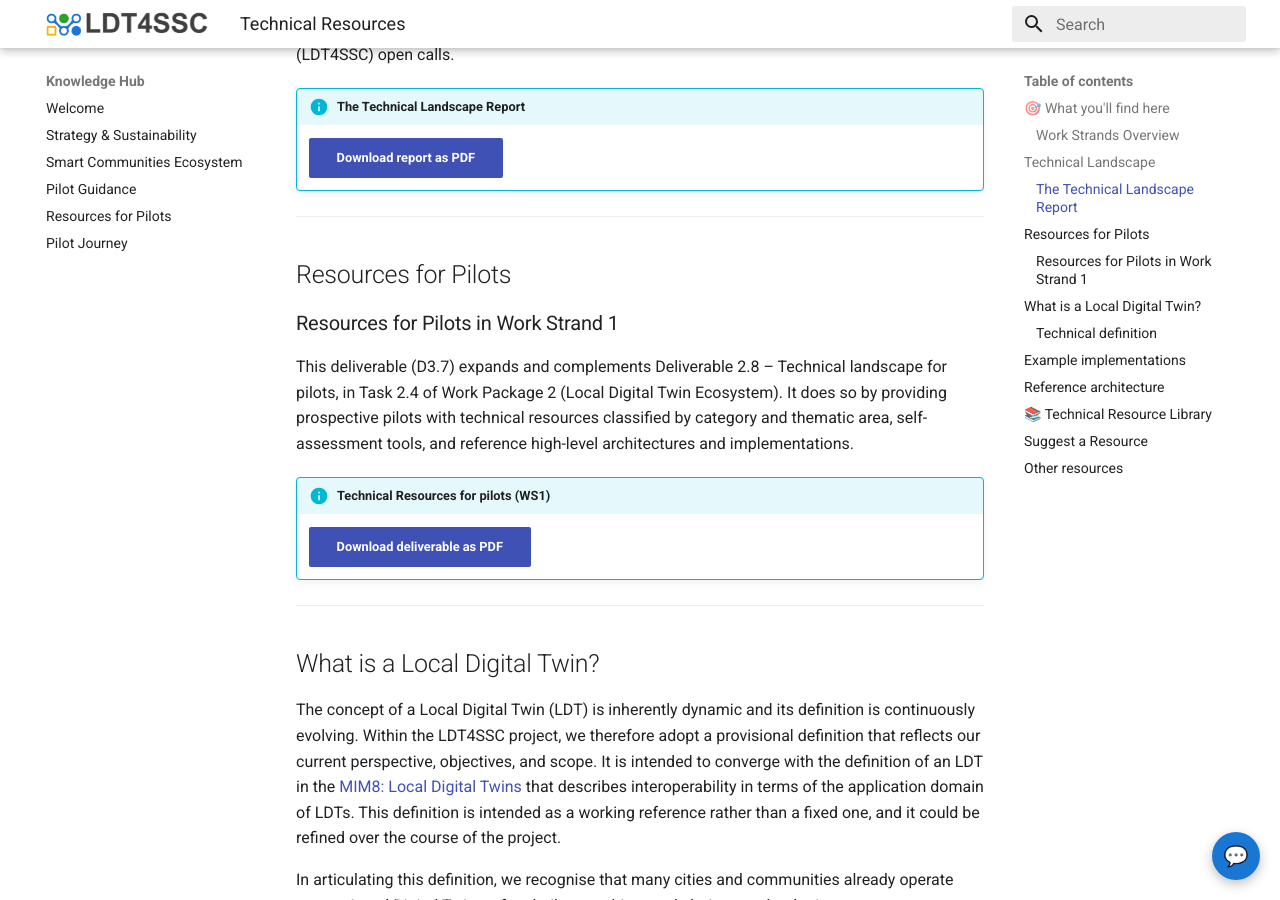
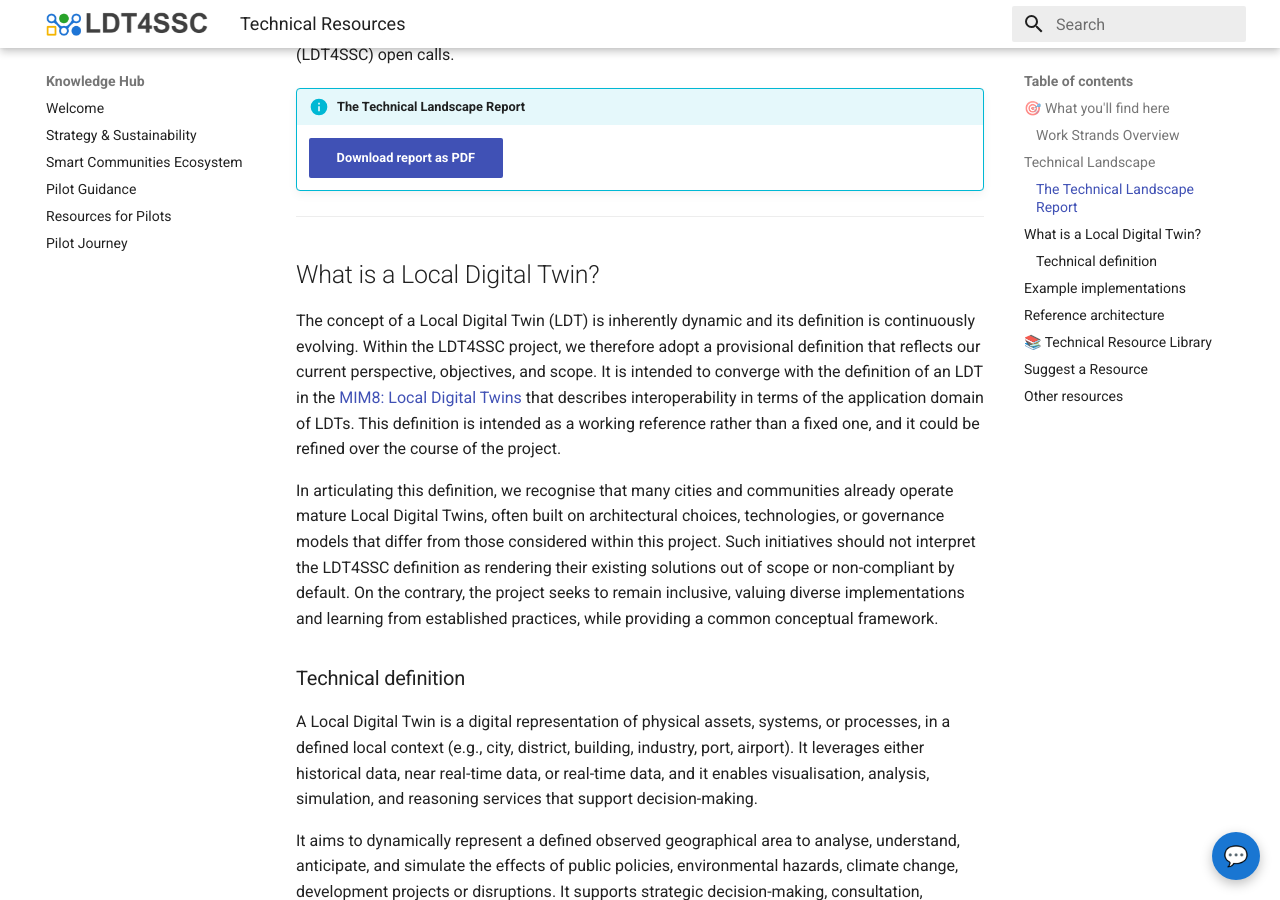
Before and after one commit to ldt4ssc/ldt4ssc.github.io, an MkDocs documentation site: the page built from docs/resources_content/tech_resources.md, in a window 1280 px wide and 900 px high, scrolled down 1630 px. Built offline with MkDocs 1.6.1 and Material for MkDocs 9.7.7, drawn with Linux system fonts in a browser that asks for light colours.

Commit message:
temporary remove d3.7 link

```diff
--- a/docs/resources_content/tech_resources.md
+++ b/docs/resources_content/tech_resources.md
@@ -57,7 +57,7 @@ The Technical Landscape Report focuses on establishing the technical foundations
 
 ---
 
-## Resources for Pilots
+<!-- ## Resources for Pilots
 
 
 ### Resources for Pilots in Work Strand 1
@@ -67,7 +67,7 @@ Twin Ecosystem). It does so by providing prospective pilots with technical resou
 !!! info "Technical Resources for pilots (WS1)"
     [Download deliverable as PDF](../assets/PDFs/LDT4SSC_Technical_Resources_for_pilots_(WS1).pdf){ .md-button .md-button--primary }
 
----
+--- -->
 
 ## What is a Local Digital Twin?
 
```
